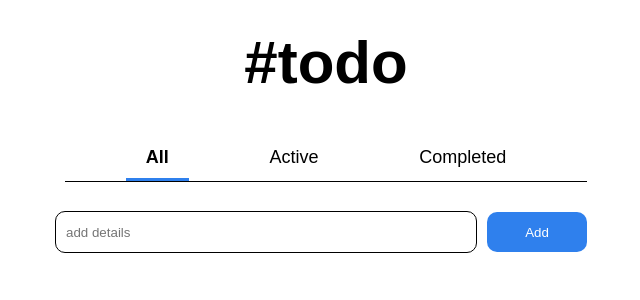
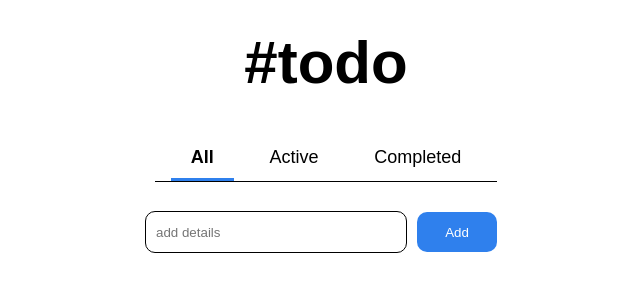
Before and after one commit to vedanshdwivedi/reactJS-todo, a React (Create React App) app: page / in a window 1280 px wide. Shown: the top 300 px of the page, without its empty margins (314-954 px from the left). Built offline with nearby package versions, Linux system fonts and the light colour scheme.

Commit message:
Fixed Page Size Issue

```diff
--- a/src/components/TodoForm/TodoForm.css
+++ b/src/components/TodoForm/TodoForm.css
@@ -6,7 +6,7 @@
 
 .formInput{
     height: 20px;
-    width: 400px;
+    width: 30vh;
     padding: 10px;
     border-radius: 10px;
     border: 1px solid black;
@@ -21,7 +21,7 @@
     background-color: #2F80ED;
     color: white;
     height: 40px;
-    width: 100px;
+    width: 10vh;
     padding: 10px;
     margin: 10px;
     border-radius: 10px;
```
